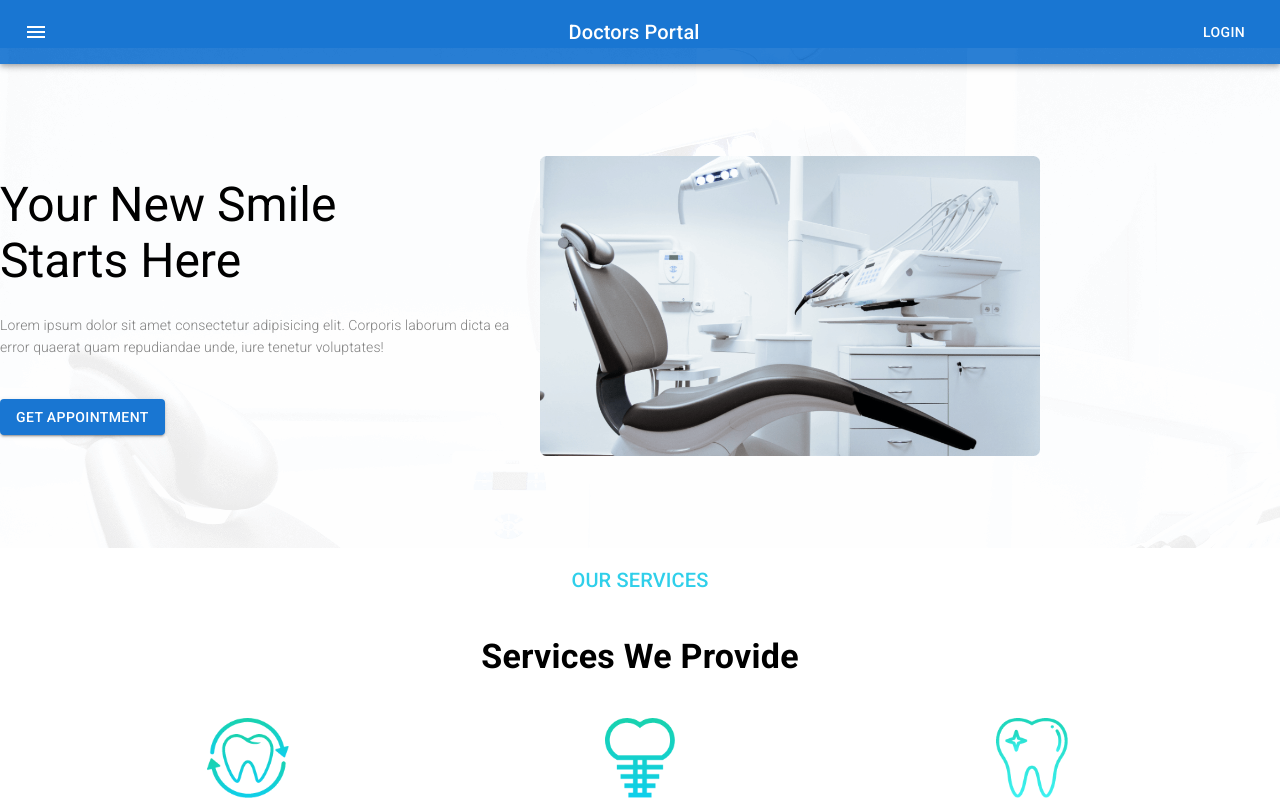
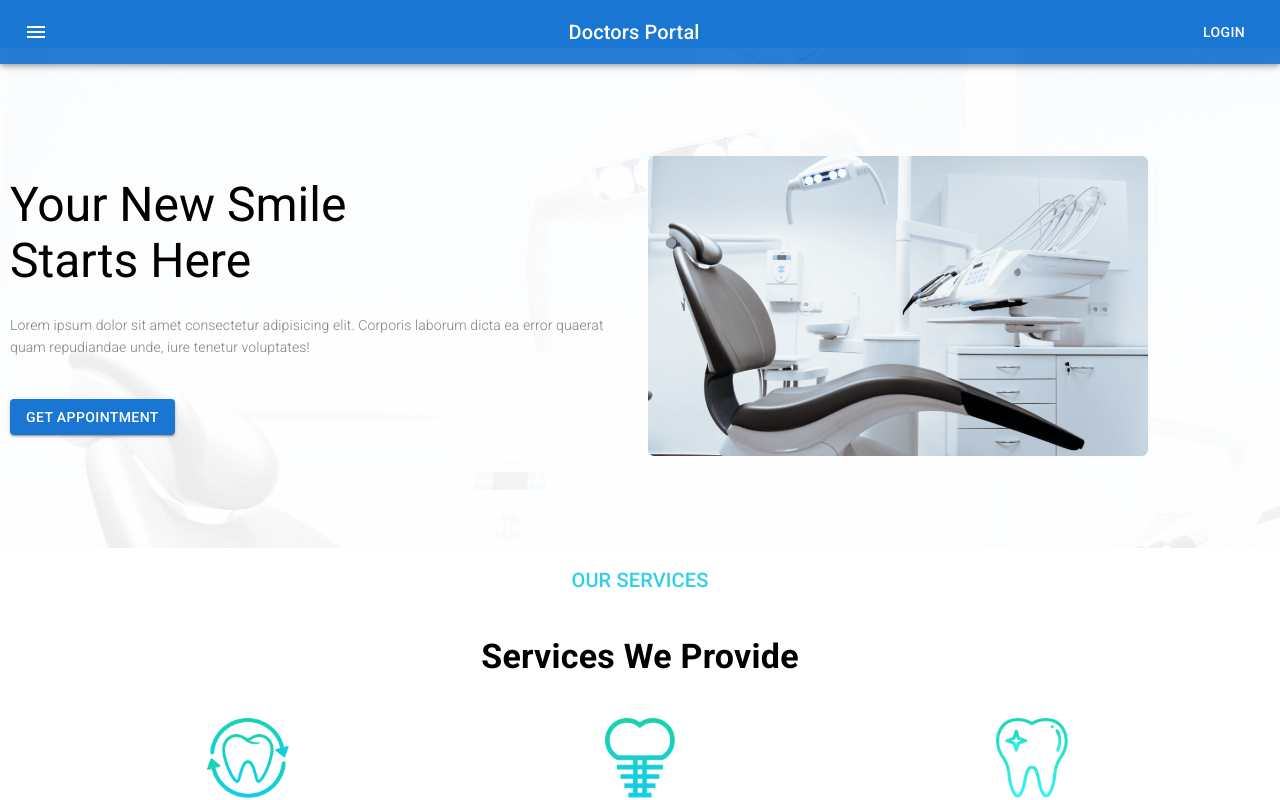
Before and after one commit to aditya19xx/doctors-portal-client, a React (Create React App) app: page / in a window 1280 px wide. Shown: the top 800 px of the page. Built offline with nearby package versions, Linux system fonts and the light colour scheme.

Commit message:
top banner modified

```diff
--- a/src/Pages/Home/Banner/Banner.js
+++ b/src/Pages/Home/Banner/Banner.js
@@ -23,9 +23,9 @@ const Banner = () => {
           style={{ ...verticalCenter, textAlign: "left" }}
           item
           xs={12}
-          md={5}
+          md={6}
         >
-          <Box>
+          <Box style={{marginLeft: 10}}>
             <Typography variant="h3">
               Your New Smile <br />
               Starts Here
@@ -49,7 +49,7 @@ const Banner = () => {
           </Box>
 
         </Grid>
-        <Grid style={verticalCenter} item xs={12} md={7}>
+        <Grid style={verticalCenter} item xs={12} md={6}>
           <img style={{ width: "500px" }} src={chair} />
         </Grid>
       </Grid>
```
